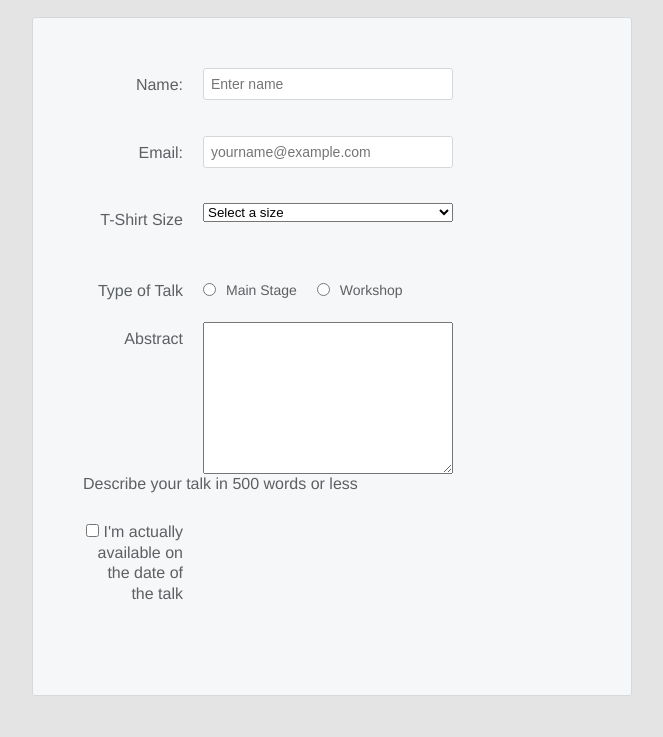
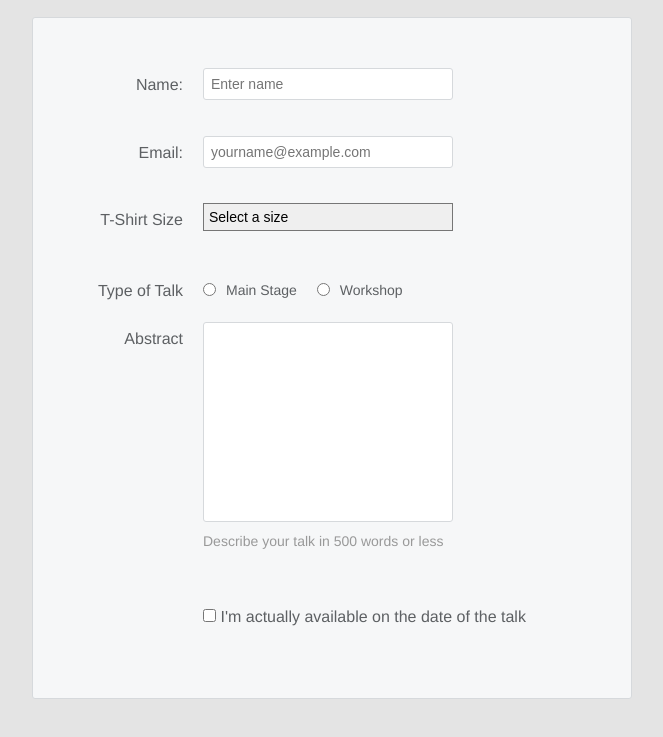
Before and after one commit to jamespauldecastro/HTML-FORMS, a plain HTML site: page speaker-submission.html in a window 1280 px wide. Shown: the part 205-942 px from the top of the page, without its empty margins (308-971 px from the left). Drawn offline with Linux system fonts and the light colour scheme.

Commit message:
added styles to the newly added elements

```diff
--- a/styles.css
+++ b/styles.css
@@ -65,7 +65,7 @@ body {
 }
 
 .form-row input[type="text"],
-.form-row input[type="email"] {
+.form-row input[type="email"]{
   background-color: #ffffff;
   border: 1px solid #d6d9dc;
   border-radius: 3px;
@@ -110,6 +110,36 @@ body {
   float: left;
 }
 
+.form-row select {
+  width: 100%;
+  padding: 5px;
+  font-size: 14px;
+  -webkit-appearance: none;
+}
+
+.form-row textarea {
+  font-family: "Helvetica", "Arial", sans-serif;
+  font-size: 14px;
+
+  border: 1px solid #d6d9dc;
+  border-radius: 3px;
+
+  min-height: 200px;
+  margin-bottom: 10px;
+  padding: 7px;
+  resize: none;
+}
+
+.form-row .instructions {
+  color: #999999;
+  font-size: 14px;
+  margin-bottom: 30px;
+}
+
+.form-row .checkbox-label {
+    margin-bottom: 0;
+}
+
 @media only screen and (min-width: 700px)
 {
 
@@ -149,4 +179,12 @@ body {
     float: left;
   }
 
+  .form-row .instructions {
+    margin-left: 120px;
+  }
+
+  .form-row .checkbox-label {
+    margin-left: 120px;
+    width: auto;
+  }
 }
```
